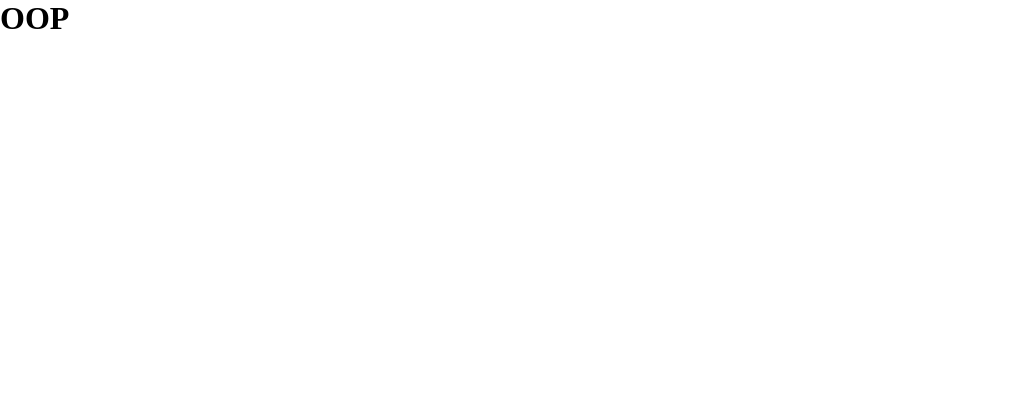
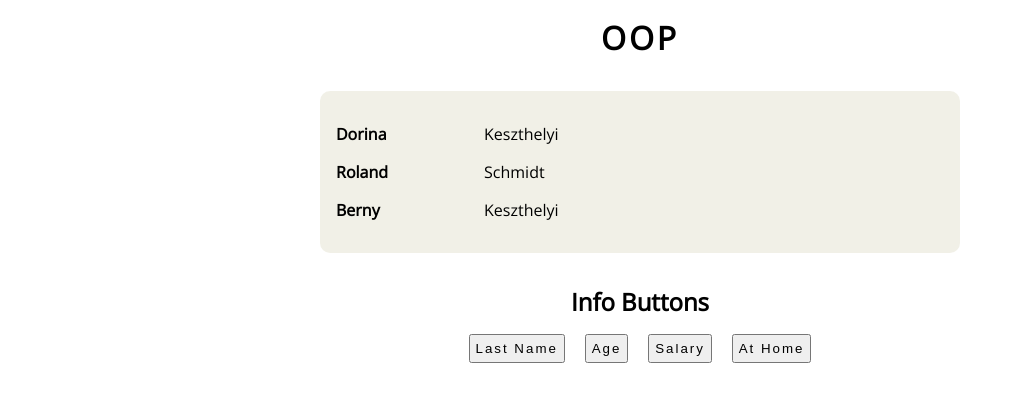
Before and after one commit to srooland95/OOP, a plain HTML site: page index.html in a window 1280 px wide. Shown: the whole page, without its empty margins (0-1022 px from the left). Drawn offline with nearby package versions, Linux system fonts and the light colour scheme.

Commit message:
call obj props and use them

```diff
--- a/app.js
+++ b/app.js
@@ -0,0 +1,67 @@
+
+//* init object
+const object = [
+  {
+    id: 0,
+    firstname: "Dorina",
+    lastname: "Keszthelyi",
+    age: 21,
+    salary: 220000,
+    athome: false,
+  },
+  {
+    id: 1,
+    firstname: "Roland",
+    lastname: "Schmidt",
+    age: 25,
+    salary: 300000,
+    athome: false,
+  },
+  {
+    id: 2,
+    firstname: "Berny",
+    lastname: "Keszthelyi",
+    age: 3,
+    salaray: 0,
+    athome: false,
+  },
+];
+
+const firstnameUl = document.querySelector(".firstname-ul");
+const infoUl = document.querySelector(".info-ul");
+const selectorBtn = document.querySelectorAll(".selector-btn");
+
+
+addEventListener('DOMContentLoaded', loadOBJ);
+addEventListener('DOMContentLoaded', loadInfo("lastname"));
+
+
+function loadOBJ() {
+  let displayItems = object.map((obj) => {
+    return `<li class="list-item">${obj.firstname}</li>`
+  });
+
+  displayItems = displayItems.join("");
+  firstnameUl.innerHTML = displayItems;
+}
+
+function loadInfo(prop) {
+  const infotype = prop;
+  let displayInfo = object.map((info) => {
+    return `<li class="list-item">${info[infotype]}</li>`
+  });
+
+  displayInfo = displayInfo.join("");
+  infoUl.innerHTML = displayInfo;
+}
+
+selectorBtn.forEach((btn) => {
+
+  btn.addEventListener('click', (e) => {
+    const data = e.currentTarget.dataset.id;
+    console.log(data);
+
+    loadInfo(data);
+  });
+
+});
--- a/index.html
+++ b/index.html
@@ -11,6 +11,27 @@
 
   <div class="container">
     <h1 class="title">OOP</h1>
+
+    <div class="people-list">
+      <ul class="firstname-ul">
+        <!-- <li class="list-item">Cica</li>
+        <li class="list-item">Berny</li>
+        <li class="list-item">Szeri</li> -->
+      </ul>
+      <ul class="info-ul">
+        <!-- <li class="list-item">21</li>
+        <li class="list-item">25</li>
+        <li class="list-item">3</li> -->
+      </ul>
+    </div>
+
+    <div class="btn-container">
+      <h2>Info Buttons</h2>
+      <button class="btn lastname-btn selector-btn" data-id="lastname">Last Name</button>
+      <button class="btn age-btn selector-btn" data-id="age">Age</button>
+      <button class="btn salary-btn selector-btn" data-id="salary">Salary</button>
+      <button class="btn athome-btn selector-btn" data-id="athome">At Home</button>
+    </div>
   </div>
 
 
--- a/style.css
+++ b/style.css
@@ -7,3 +7,52 @@
   margin: 0;
   padding: 0;
 }
+
+.container {
+  font-family: 'Open Sans', sans-serif;
+  height: 100vh;
+  display: flex;
+  flex-direction: column;
+  align-items: center;
+}
+
+.title {
+  margin-top: 1rem;
+  letter-spacing: 3px;
+}
+
+.people-list {
+  width: 70vw;
+  max-width: 40rem;
+  background-color: rgba(207, 204, 174, 0.3);
+  border-radius: 10px;
+  margin-top: 2rem;
+  display: flex;
+}
+.firstname-ul {
+  margin: 1rem;
+}
+.firstname-ul .list-item {
+  font-weight: 800;
+}
+.info-ul {
+ margin: 1rem;
+ margin-left: 5rem;
+}
+
+.list-item {
+  list-style-type: none;
+  margin: 1rem 0;
+}
+
+.btn-container {
+  margin-top: 2rem;
+}
+.btn-container {
+  text-align: center;
+}
+.btn {
+  margin: 1rem 0.5rem;
+  padding: 0.3rem;
+  letter-spacing: 2px;
+}
```
